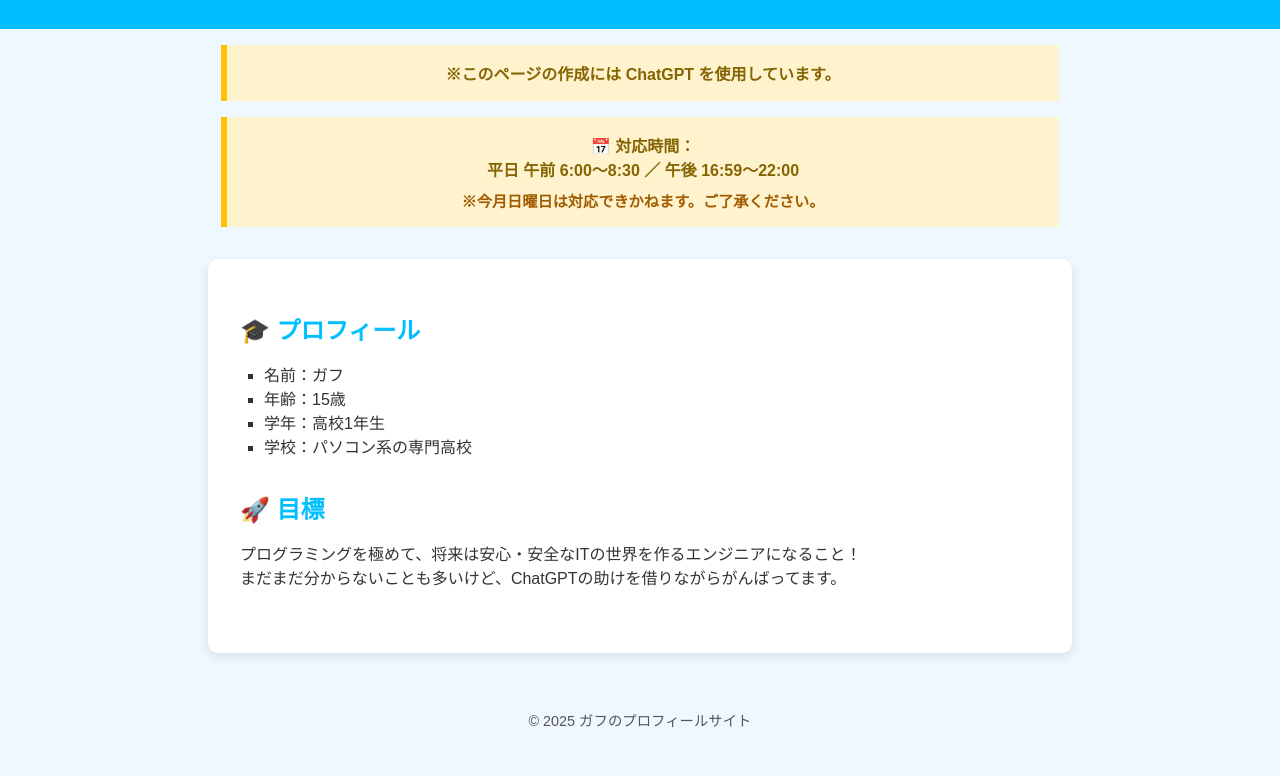
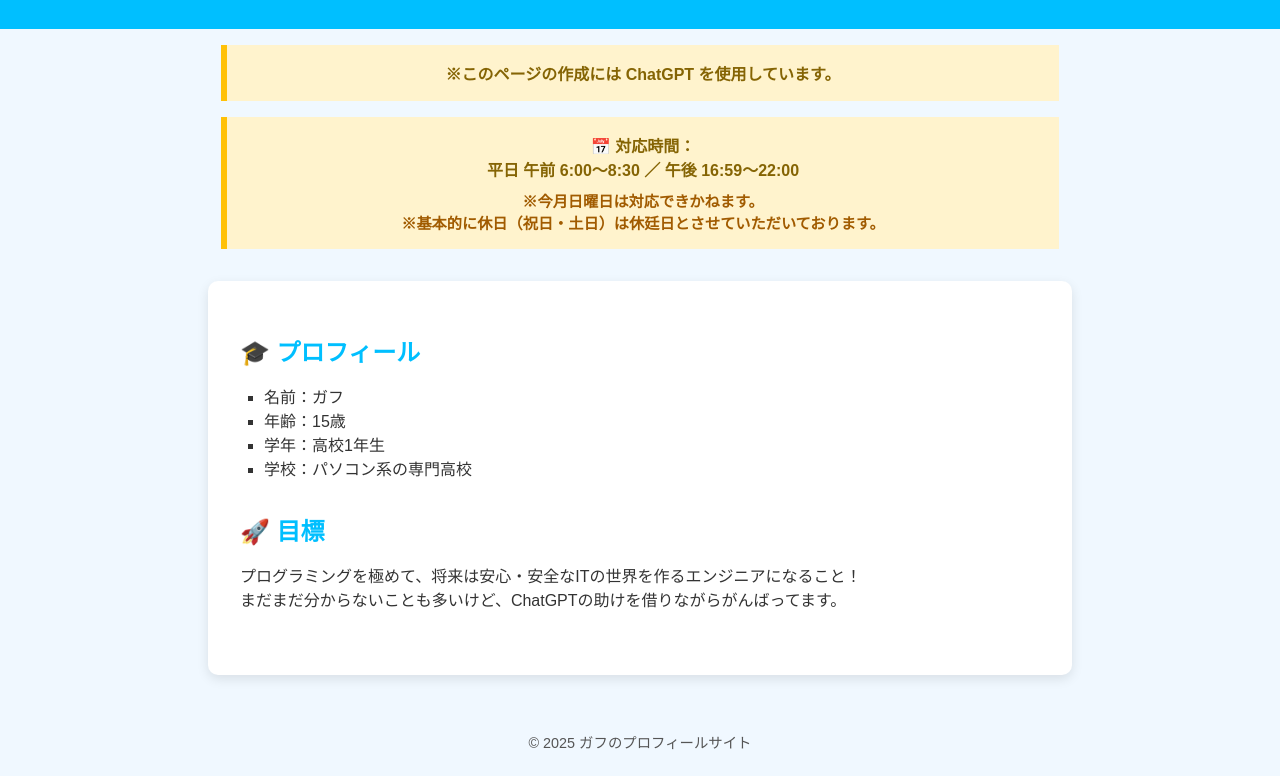
Before and after one commit to gafu67/gafu67.github.io, a plain HTML site: page index.html in a window 1280 px wide. Shown: the part 156-932 px from the top of the page. Before the commit the page ends 910 px from the top, so only its background shows below. Drawn offline with Linux system fonts and the light colour scheme.

Commit message:
Update index.html

```diff
--- a/index.html
+++ b/index.html
@@ -91,7 +91,10 @@
   <div class="hours">
     📅 対応時間：<br>
     平日 午前 <strong>6:00〜8:30</strong> ／ 午後 <strong>16:59〜22:00</strong>
-    <div class="note">※今月日曜日は対応できかねます。ご了承ください。</div>
+    <div class="note">
+      ※今月日曜日は対応できかねます。<br>
+      ※<strong>基本的に休日（祝日・土日）は休廷日</strong>とさせていただいております。
+    </div>
   </div>
 
   <main>
```
